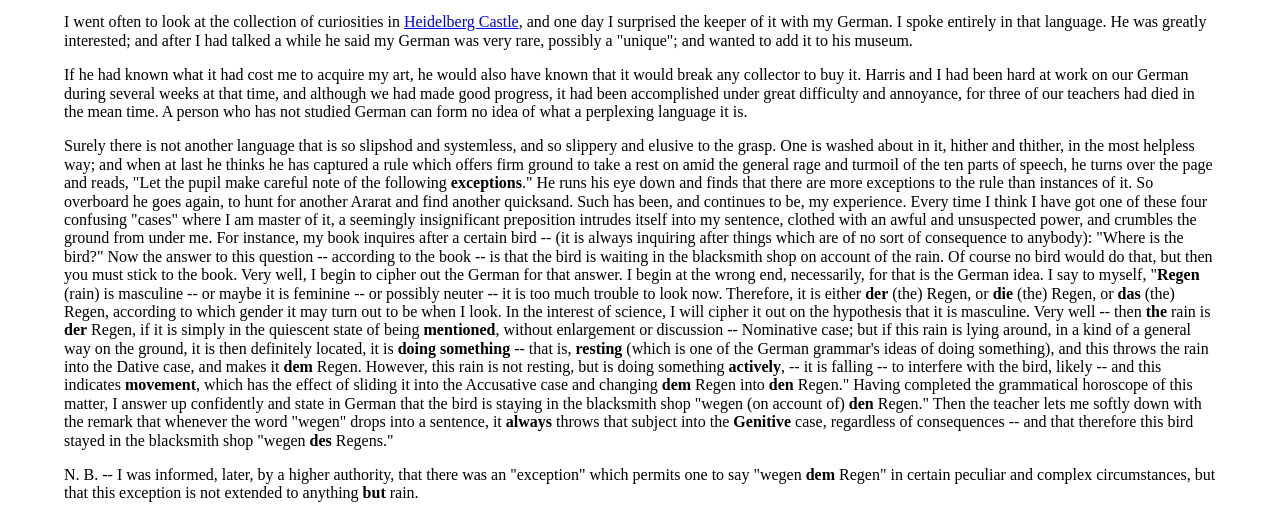
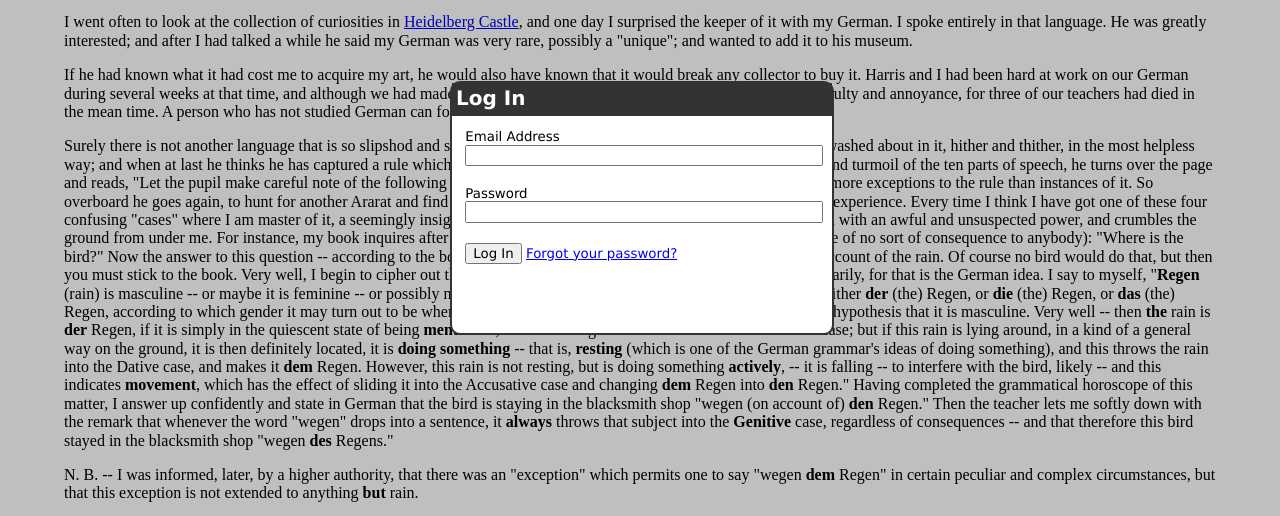
Before and after one commit to karlgroves/everything-you-need-to-know-about-jsa11y-in-45-mins, a website: page src/index.html in a window 1280 px wide. Shown: the part 219-735 px from the top of the page. Drawn offline with nearby package versions, Linux system fonts and the light colour scheme.

Commit message:
More WIP on base dialog functionality

```diff
--- a/Gruntfile.js
+++ b/Gruntfile.js
@@ -25,9 +25,9 @@ module.exports = function (grunt) {
             },
             src: {
                 options: {
-                    jshintrc: 'src/.jshintrc'
+                    jshintrc: '.jshintrc'
                 },
-                src: ['src/**/*.js']
+                src: ['src/**/*.js', 'steps/**/*.js']
             }
         },
         watch: {
--- a/bower.json
+++ b/bower.json
@@ -2,10 +2,9 @@
   "name": "intuit-fe-summit",
   "version": "0.0.1",
   "dependencies": {
-    "jquery": "~2.1.2",
     "normalize.css": "~3.0.3"
   },
   "devDependencies": {
-    "jquery": "~2.1.2"
+    "normalize.css": "~3.0.3"
   }
 }
--- a/src/dialog.js
+++ b/src/dialog.js
@@ -0,0 +1 @@
+'use strict';
--- a/src/index.html
+++ b/src/index.html
@@ -3,7 +3,6 @@
 <head>
     <meta charset="UTF-8"/>
     <title>Everything you need to know about JavaScript Accessibility in 40 minutes.</title>
-    <script src="../bower_components/jquery/dist/jquery.min.js"></script>
     <link rel="stylesheet" type="text/css" href="../bower_components/normalize.css/normalize.css">
     <link rel="stylesheet" type="text/css" href="styles.css">
 </head>
@@ -356,23 +355,27 @@
     </ul>
 </footer>
 <section id="tehDialog">
+
     <div id="login">
         <h2>Log In</h2>
 
+        <div class="dialog_content">
             <form>
                 <label for="email"><span>Email Address</span>
                     <input type="email" id="email" name="email">
                 </label>
                 <label for="password"><span>Password</span>
                     <input type="password" id="password" name="password">
-                <a href="#retrieve">Forgot your password?</a>
+
                 </label>
-            <input type="submit" name="submit" value="Log In">
+                <input type="submit" name="submit" value="Log In"> <a href="#retrieve">Forgot your password?</a>
             </form>
+        </div>
     </div>
     <div id="retrieve">
         <h2>Retrieve Password</h2>
 
+        <div class="dialog_content">
             <form>
                 <label for="email"><span>Email Address</span>
                     <input type="email" id="email" name="email">
@@ -381,8 +384,49 @@
                 <input type="submit" name="submit" value="Retrieve Password">
             </form>
         </div>
+    </div>
 </section>
+<!--//
+<script src="../steps/step1.js"></script>
+//-->
+
+<script src="../steps/step2.js"></script>
+
+<!--//
+<script src="../steps/step3.js"></script>
+//-->
+
+<!--//
+<script src="../steps/step4.js"></script>
+//-->
+
+<!--//
+<script src="../steps/step5.js"></script>
+//-->
+
+<!--//
+<script src="../steps/step6.js"></script>
+//-->
+
+<!--//
+<script src="../steps/step7.js"></script>
+//-->
+
+<!--//
+<script src="../steps/step8.js"></script>
+//-->
+
+<!--//
+<script src="../steps/step9.js"></script>
+//-->
+
+<!--//
+<script src="../steps/step10.js"></script>
+//-->
+
+<!--//
 <script src="dialog.js"></script>
-<script src="stuff.js"></script>
+//-->
+
 </body>
 </html>
--- a/src/stuff.js
+++ /dev/null
@@ -1,3 +0,0 @@
-$(document).ready(function(){
-
-});
--- a/src/styles.css
+++ b/src/styles.css
@@ -1,4 +1,4 @@
-header{
+header {
     height: 50px;
     line-height: 50px;
     font-weight: bold;
@@ -7,11 +7,11 @@ header{
     background-color: #eee;
 }
 
-header #tagline{
+header #tagline {
     float: left;
 }
 
-header #sign-in{
+header #sign-in {
     float: right;
     height: 30px;
     width: auto;
@@ -23,13 +23,13 @@ header #sign-in{
     border-radius: 5px;
 }
 
-header #sign-in:focus, header #sign-in:hover{
+header #sign-in:focus, header #sign-in:hover {
     background-color: #fff;
     color: #369;
     outline: none;
 }
 
-h1 span{
+h1 span {
     font-size: 16px;
 }
 
@@ -57,7 +57,7 @@ nav a {
     transition: .3s background-color;
 }
 
-nav a:hover, nav a:focus{
+nav a:hover, nav a:focus {
     background-color: #005f5f;
 }
 
@@ -122,13 +122,12 @@ nav li li {
     }
 }
 
-
-main{
+main {
     padding-left: 5%;
     padding-right: 5%;
 }
 
-footer{
+footer {
     background-color: #369;
     padding-top: 1em;
     padding-bottom: 1em;
@@ -138,21 +137,87 @@ footer{
     text-align: center;
 }
 
-footer ul, footer ul li{
+footer ul, footer ul li {
     display: inline;
     margin: 0;
     padding: 0;
 }
 
-footer ul li a{
+footer ul li a {
     color: #eee;
     margin-right: .5em;
 }
 
-#tehDialog{
+#overlay {
+    position: fixed;
+    top: 0;
+    right: 0;
+    bottom: 0;
+    left: 0;
+    height: 100%;
+    width: 100%;
+    margin: 0;
+    padding: 0;
+    background: #000000;
+    opacity: .25;
+    filter: alpha(opacity=25);
+    -moz-opacity: .25;
+    z-index: 101;
+}
+
+#tehDialog {
+    display: none;
+    position: fixed;
+    width: 380px;
+    height: 250px;
+    top: 50%;
+    left: 50%;
+    margin-left: -190px;
+    margin-top: -100px;
+    background-color: #ffffff;
+    border: 2px solid #333;
+    border-radius: 10px;
+    padding: 0;
+    z-index: 102;
+    font-family: Verdana;
+    font-size: 10pt;
+}
+
+#tehDialog h2 {
+    margin: 0;
+    border-bottom: solid 2px #333;
+    background-color: #333;
+    padding: 4px;
+    color: White;
+    font-weight: bold;
+}
+
+.dialog_content {
+    padding: 1em;
+}
+
+.web_dialog_title a {
+    color: White;
+    text-decoration: none;
+}
+
+.align_right {
+    text-align: right;
+}
+
+#retrieve {
     display: none;
 }
 
-#retrieve{
-    display: none;
+#tehDialog form label {
+    display: block;
+    margin-bottom: 1.5em;
 }
+
+#tehDialog form label input {
+    width: 350px;
+}
+
+#tehDialog form label span {
+    display: block;
+}
--- /dev/null
+++ b/steps/step2.js
@@ -0,0 +1,23 @@
+'use strict';
+
+var dialog = {
+
+    open: function (d) {
+        var overlay = document.createElement('div'),
+            tehDialog = document.getElementById(d),
+            dParent = tehDialog.parentNode;
+
+        overlay.setAttribute('id', 'overlay');
+        dParent.insertBefore(overlay, tehDialog);
+        tehDialog.style.display = 'block';
+    },
+
+    close: function () {
+        this.overlay.remove();
+        this.tehDialog.style.display = 'none';
+    }
+
+};
+
+var dOpener = document.getElementById('sign-in');
+dOpener.addEventListener('click', dialog.open('tehDialog'), false);
```
Also changed, not shown: package.json (+4 -4 lines), steps/step1.js (+13 -2 lines), README.md. Lines whose indentation alone changed are shown as unchanged.
